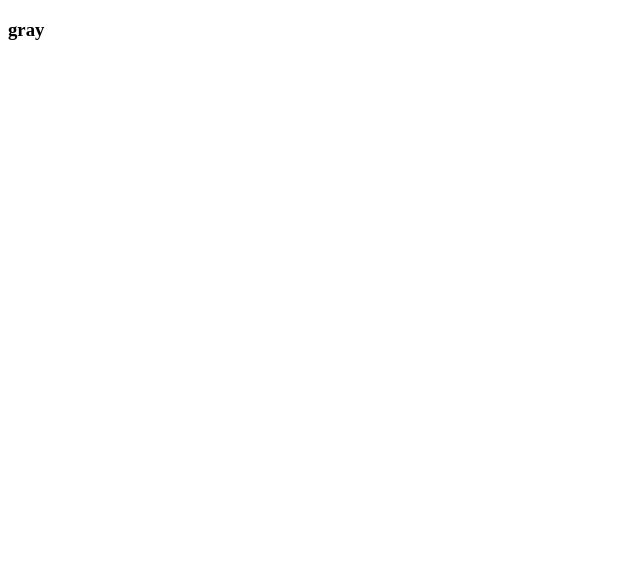
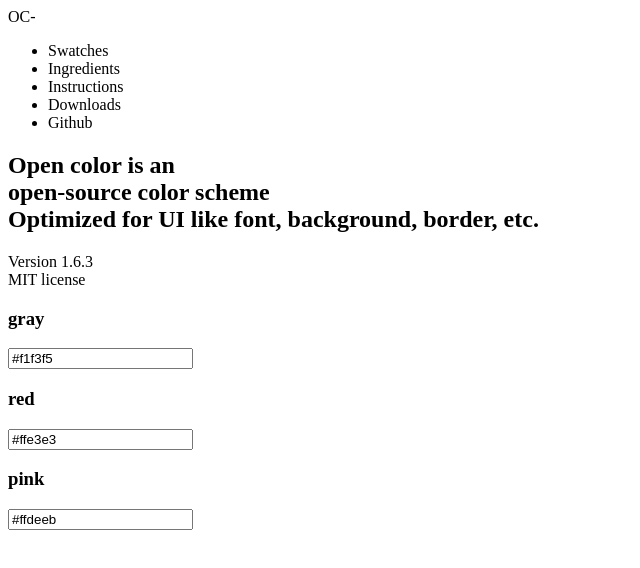
Before and after one commit to hunseok329/open-color-clone, a React (Create React App) app: page / in a window 1280 px wide. Shown: the top 568 px of the page, without its empty margins (0-640 px from the left). Built offline with nearby package versions, Linux system fonts and the light colour scheme.

Commit message:
create HTML layout

```diff
--- a/src/App.js
+++ b/src/App.js
@@ -1,8 +1,16 @@
 import React from "react";
-import ColorList from "./component/color-list";
+import ColorNav from "./component/navigation/nav";
+import ColorTitle from "./component/title/color-title";
+import ColorList from "./component/colorChips/color-list";
 
 function App() {
-  return <ColorList></ColorList>;
+  return (
+    <div>
+      <ColorNav></ColorNav>
+      <ColorTitle></ColorTitle>
+      <ColorList></ColorList>
+    </div>
+  );
 }
 
 export default App;
--- a/src/component/color-group.js
+++ /dev/null
@@ -1,12 +0,0 @@
-import React from "react";
-
-function ColorGroup(props) {
-  return (
-    <section class="color-group" id={props.name}>
-      <h3 class="color-title">{props.name}</h3>
-      <div class="color-chips-wrap"></div>
-    </section>
-  );
-}
-
-export default ColorGroup;
--- a/src/component/color-list.js
+++ /dev/null
@@ -1,12 +0,0 @@
-import React from "react";
-import ColorGroup from "./color-group";
-
-function ColorList() {
-  return (
-    <section class="color-wrap">
-      <ColorGroup name="gray"></ColorGroup>
-    </section>
-  );
-}
-
-export default ColorList;
--- /dev/null
+++ b/src/component/colorChips/color-group.js
@@ -0,0 +1,39 @@
+import React from "react";
+
+function ColorGroup(props) {
+  return (
+    <section className="color-group" id={props.name}>
+      <h3 className="color-title">{props.name}</h3>
+      <div className="color-chips-wrap">
+        {/* {console.log(props)} */}
+        <ColorChips name={props.name} chips={props.colorsChip}></ColorChips>
+      </div>
+    </section>
+  );
+}
+
+function ColorChips(props) {
+  return (
+    <div className="color-chips">
+      {console.log(props)}
+      <ColorChip name={props.name} chips={props.chips}></ColorChip>
+    </div>
+  );
+}
+
+function ColorChip(props) {
+  return (
+    <div className="color-chip">
+      <div className="color-chip-bg">{props.id}</div>
+      <div className="color-name">{props.id}</div>
+      <input
+        className="color-hex"
+        type="text"
+        readOnly
+        value={props.chips.chip1}
+      />
+    </div>
+  );
+}
+
+export default ColorGroup;
--- /dev/null
+++ b/src/component/colorChips/color-list.js
@@ -0,0 +1,59 @@
+import React from "react";
+import ColorGroup from "./color-group";
+
+function ColorList() {
+  return <section className="color-wrap">{AllColor.map(renderColor)}</section>;
+}
+
+function renderColor(color) {
+  console.log(color);
+  return <ColorGroup name={color.name} colorsChip={color.chips}></ColorGroup>;
+}
+const AllColor = [
+  {
+    name: "gray",
+    chips: {
+      chip0: "#f8f9fa",
+      chip1: "#f1f3f5",
+      chip2: "#e9ecef",
+      chip3: "#dee2e6",
+      chip4: "#ced4da",
+      chip5: "#adb5bd",
+      chip6: "#868e96",
+      chip7: "#495057",
+      chip8: "#343a40",
+      chip9: "#212529",
+    },
+  },
+  {
+    name: "red",
+    chips: {
+      chip0: "#fff5f5",
+      chip1: "#ffe3e3",
+      chip2: "#ffc9c9",
+      chip3: "#ffa8a8",
+      chip4: "#ff8787",
+      chip5: "#ff6b6b",
+      chip6: "#fa5252",
+      chip7: "#f03e3e",
+      chip8: "#e03131",
+      chip9: "#c92a2a",
+    },
+  },
+  {
+    name: "pink",
+    chips: {
+      chip0: "#fff0f6",
+      chip1: "#ffdeeb",
+      chip2: "#fcc2d7",
+      chip3: "#faa2c1",
+      chip4: "#f783ac",
+      chip5: "#f06595",
+      chip6: "#e64980",
+      chip7: "#d6336c",
+      chip8: "#c2255c",
+      chip9: "#a61e4d",
+    },
+  },
+];
+export default ColorList;
--- /dev/null
+++ b/src/component/navigation/nav.js
@@ -0,0 +1,32 @@
+import React from "react";
+
+function colorNav() {
+  return (
+    <div className="navigation">
+      <div className="container">
+        <a className="blog-logo">OC-</a>
+        <div className="navbar">
+          <ul className="nav-menus-wrap">
+            <li className="nav-menus-group">
+              <a className="menus-title active">Swatches</a>
+            </li>
+            <li className="nav-menus-group">
+              <a className="menus-title active">Ingredients</a>
+            </li>
+            <li className="nav-menus-group">
+              <a className="menus-title active">Instructions</a>
+            </li>
+            <li className="nav-menus-group">
+              <a className="menus-title active">Downloads</a>
+            </li>
+            <li className="nav-menus-group">
+              <a className="menus-title active">Github</a>
+            </li>
+          </ul>
+        </div>
+      </div>
+    </div>
+  );
+}
+
+export default colorNav;
--- /dev/null
+++ b/src/component/title/color-title.js
@@ -0,0 +1,26 @@
+import React from "react";
+
+function colorTitle() {
+  return (
+    <div className="container">
+      <section className="cover">
+        <div className="cover-content">
+          <h1>
+            Open color is an
+            <br />
+            open-source color scheme
+            <div className="sub">
+              Optimized for UI like font, background, border, etc.
+            </div>
+          </h1>
+          <div className="metadata">
+            <div className="version">Version 1.6.3</div>
+            <div className="license">MIT license</div>
+          </div>
+        </div>
+      </section>
+    </div>
+  );
+}
+
+export default colorTitle;
```
